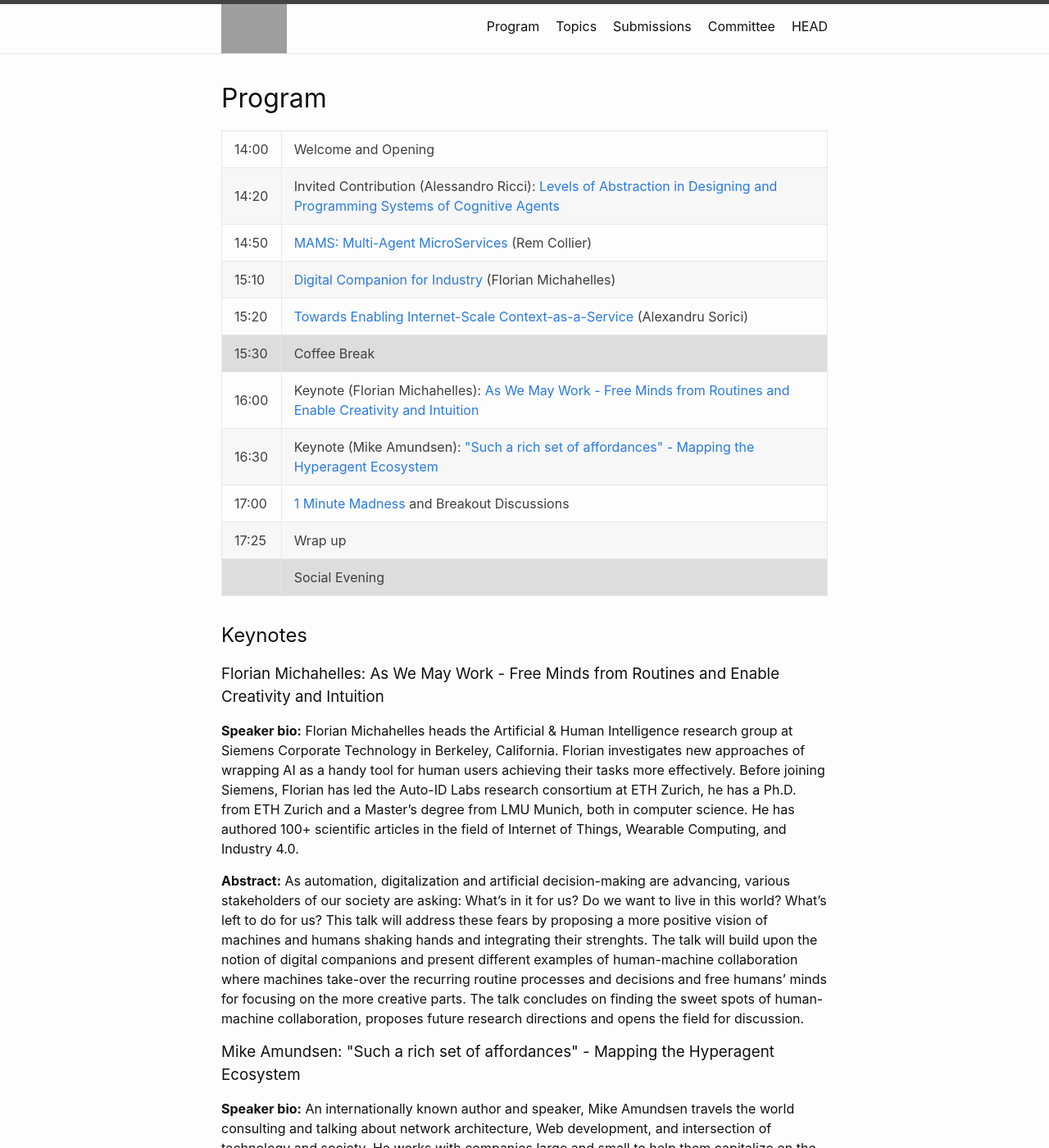
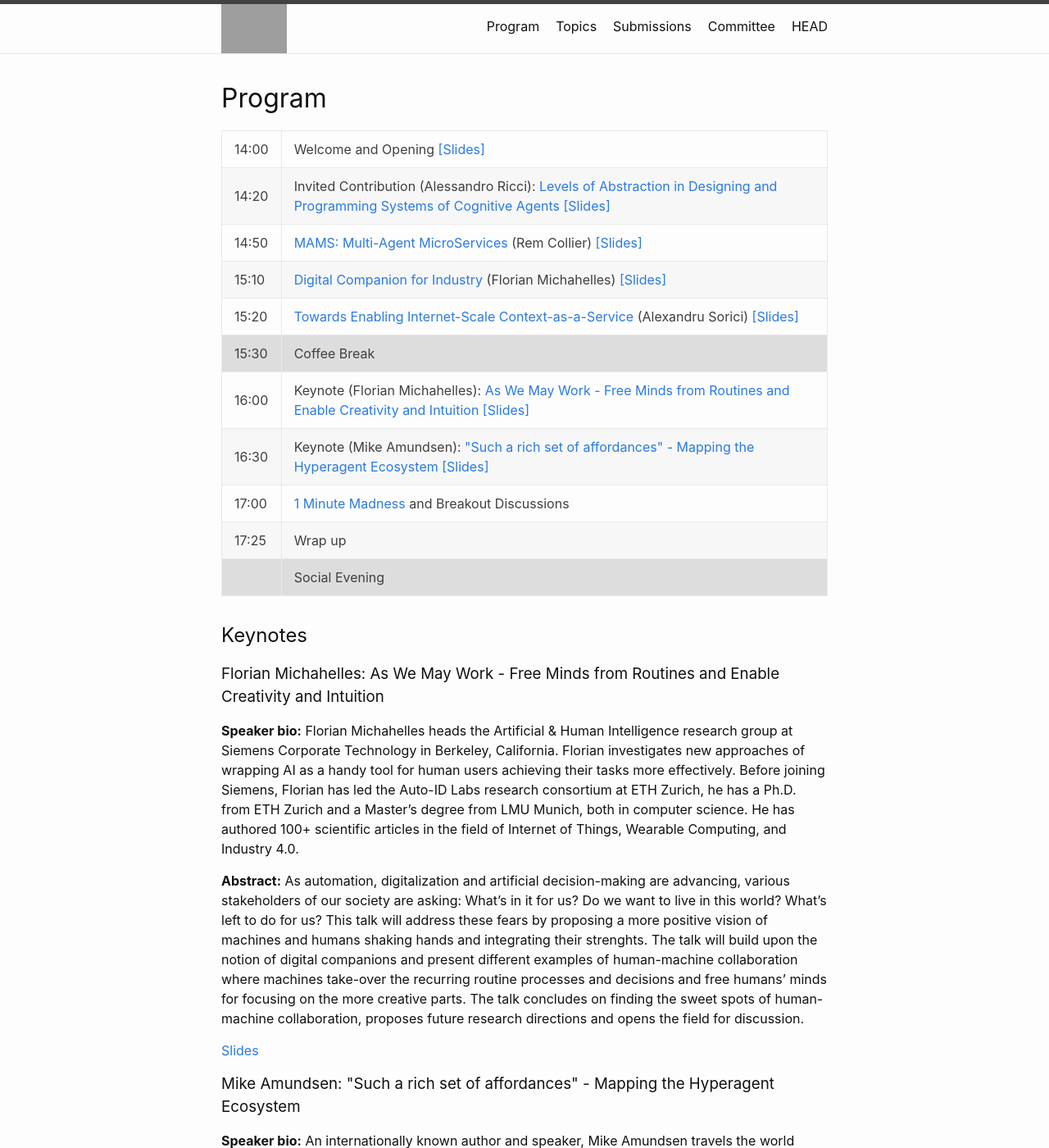
Before and after one commit to HyperAgents/twc2019.hyperagents.org, a Jekyll site: the page built from 01_program.md, in a window 1280 px wide and 1400 px high. Shown: the whole window at 82% size. Built offline with Jekyll 4.4.1, drawn with Linux system fonts in a browser that asks for light colours; some of the changed text lies outside the part shown; grey boxes are pictures that could not be loaded.

Commit message:
Add slides

```diff
--- a/01_program.md
+++ b/01_program.md
@@ -8,23 +8,23 @@ permalink: /program/
 	<thead></thead>
 	<tr>
 		<td>14:00</td>
-		<td>Welcome and Opening</td>
+		<td>Welcome and Opening <a href="/assets/slides/andrei-intro.pdf" target="_blank">[Slides]</a></td>
 	</tr>
 	<tr>
 		<td>14:20</td>
-		<td>Invited Contribution (Alessandro Ricci): <a href="#talk-alessandro">Levels of Abstraction in Designing and Programming Systems of Cognitive Agents</a></td>
+		<td>Invited Contribution (Alessandro Ricci): <a href="#talk-alessandro">Levels of Abstraction in Designing and Programming Systems of Cognitive Agents</a> <a href="/assets/slides/alessandro-invited-contribution.pdf" target="_blank">[Slides]</a></td>
 	</tr>
 	<tr>
 		<td>14:50</td>
-		<td> <a href="#paper-collier">MAMS: Multi-Agent MicroServices</a> (Rem Collier) </td>
+		<td> <a href="#paper-collier">MAMS: Multi-Agent MicroServices</a> (Rem Collier) <a href="/assets/slides/rem-01.pdf" target="_blank">[Slides]</a></td>
 	</tr>
 	<tr>
 		<td>15:10</td>
-		<td> <a href="#paper-kritzler">Digital Companion for Industry</a> (Florian Michahelles) </td>
+		<td> <a href="#paper-kritzler">Digital Companion for Industry</a> (Florian Michahelles) <a href="/assets/slides/florian-02s.pdf" target="_blank">[Slides]</a></td>
 	</tr>
 	<tr>
 		<td>15:20</td>
-		<td> <a href="#paper-sorici">Towards Enabling Internet-Scale Context-as-a-Service</a> (Alexandru Sorici) </td>
+		<td> <a href="#paper-sorici">Towards Enabling Internet-Scale Context-as-a-Service</a> (Alexandru Sorici) <a href="/assets/slides/alex-03s.pdf" target="_blank">[Slides]</a></td>
 	</tr>
 	<tr style="background-color: #dddddd">
 		<td>15:30</td>
@@ -32,11 +32,11 @@ permalink: /program/
 	</tr>
 	<tr>
 		<td>16:00</td>
-		<td>Keynote (Florian Michahelles): <a href="#keynote-florian">As We May Work - Free Minds from Routines and Enable Creativity and Intuition</a></td>
+		<td>Keynote (Florian Michahelles): <a href="#keynote-florian">As We May Work - Free Minds from Routines and Enable Creativity and Intuition</a> <a href="/assets/slides/florian-keynote.pdf" target="_blank">[Slides]</a></td>
 	</tr>
 	<tr>
 		<td>16:30</td>
-		<td>Keynote (Mike Amundsen): <a href="#keynote-mike">"Such a rich set of affordances" - Mapping the Hyperagent Ecosystem</a></td>
+		<td>Keynote (Mike Amundsen): <a href="#keynote-mike">"Such a rich set of affordances" - Mapping the Hyperagent Ecosystem</a> <a href="/assets/slides/mike-keynote.pdf" target="_blank">[Slides]</a></td>
 	</tr>
 	<tr>
 		<td>17:00</td>
@@ -61,6 +61,8 @@ permalink: /program/
 
 **Abstract:** As automation, digitalization and artificial decision-making are advancing, various stakeholders of our society are asking: What’s in it for us? Do we want to live in this world? What’s left to do for us? This talk will address these fears by proposing a more positive vision of machines and humans shaking hands and integrating their strenghts. The talk will build upon the notion of digital companions and present different examples of human-machine collaboration where machines take-over the recurring routine processes and decisions and free humans’ minds for focusing on the more creative parts. The talk concludes on finding the sweet spots of human-machine collaboration, proposes future research directions and opens the field for discussion.
 
+<a href="/assets/slides/florian-keynote.pdf" target="_blank">Slides</a>
+
 <h3 id="keynote-mike">Mike Amundsen: "Such a rich set of affordances" - Mapping the Hyperagent Ecosystem</h3>
 
 **Speaker bio:** An internationally known author and speaker, Mike Amundsen travels the world consulting and talking about network architecture, Web development, and intersection of technology and society. He works with companies large and small to help them capitalize on the opportunities APIs and Microservices present for both consumers and the enterprise.
@@ -71,6 +73,7 @@ Amundsen has authored numerous books and papers. He contributed to the O'Reilly
 
 This talk explores the intersection of biology, psychology, and techology and poses a number of questions for discussion. What can we learn from both the machine and human-side of agency and affordance as we map out the future of increased autonomy on the Web? How much of our future success depends on smarter agents, richer runtime ecosystems, and swarm behavior? What can we do today to advance the use and safety of hyperagent-driven systems and what does hyper agency "look like" today?
 
+<a href="/assets/slides/mike-keynote.pdf" target="_blank">Slides</a>
 
 <h2>Invited Contribution</h2>
 
@@ -81,6 +84,8 @@ This talk explores the intersection of biology, psychology, and techology and po
 **Abstract:** If a main inspiration for the OOP paradigm is our world of objects, the main inspiration for the agent paradigm is our world of humans, from how individual humans autonomously do their tasks, to how they communicate, how they design and use their tools and artifacts to work with, how they coordinate and cooperate in organisations. This level of abstraction makes the paradigm particularly interesting for the design and development of complex systems, featuring different degrees of decentralisation, distribution, openness, flexibility, autonomy. The objective of this talk is first to introduce some key points of this paradigm - referred to as Multi-Agent Oriented Programming (MAOP) - in practice, using JaCaMo as a concrete platform. Second, to provide some points of reflection and discussion about MAOP and the development of Hypermedia MAS.
 
 <a href="https://doi.org/10.1016/j.scico.2011.10.004">Read full paper</a>
+
+<a href="/assets/slides/alessandro-invited-contribution.pdf" target="_blank">Slides</a>
 
 
 <h2>Accepted Papers</h2>
@@ -93,6 +98,9 @@ This talk explores the intersection of biology, psychology, and techology and po
 
 <a href="/assets/papers/hyper01.pdf">Read full paper</a>
 
+<a href="/assets/slides/rem-01.pdf" target="_blank">Slides</a>
+
+
 <h3 id="paper-kritzler">Digital Companion for Industry (Short paper)</h3>
 
 **Authors:** Mareike Kritzler, Jack Hodges, Dan Yu, Kimberly Garcia, Hemant Shukla, and Florian Michahelles
@@ -101,6 +109,9 @@ This talk explores the intersection of biology, psychology, and techology and po
 
 <a href="/assets/papers/hyper02s.pdf">Read full paper</a>
 
+<a href="/assets/slides/florian-02s.pdf" target="_blank">Slides</a>
+
+
 <h3 id="paper-sorici">Towards Enabling Internet-Scale Context-as-a-Service (Short paper)</h3>
 
 **Authors:** Alexandru Sorici, Andrei Olaru, and Adina Magda Florea
@@ -108,3 +119,5 @@ This talk explores the intersection of biology, psychology, and techology and po
 **Abstract:** Deploying context management systems at a global scale comes with a number of challenges and requirements. We argue that the hypermedia model and the agent-oriented paradigm help achieve the vision of Context-as-a-Service. We categorize challenges according to context processing concerns and use a scenario to exemplify how the proposed architectural principles help overcome the challenges.
 
 <a href="/assets/papers/hyper03s.pdf">Read full paper</a>
+
+<a href="/assets/slides/alex-03s.pdf" target="_blank">Slides</a>
```
Also changed, not shown: 15 other files.
